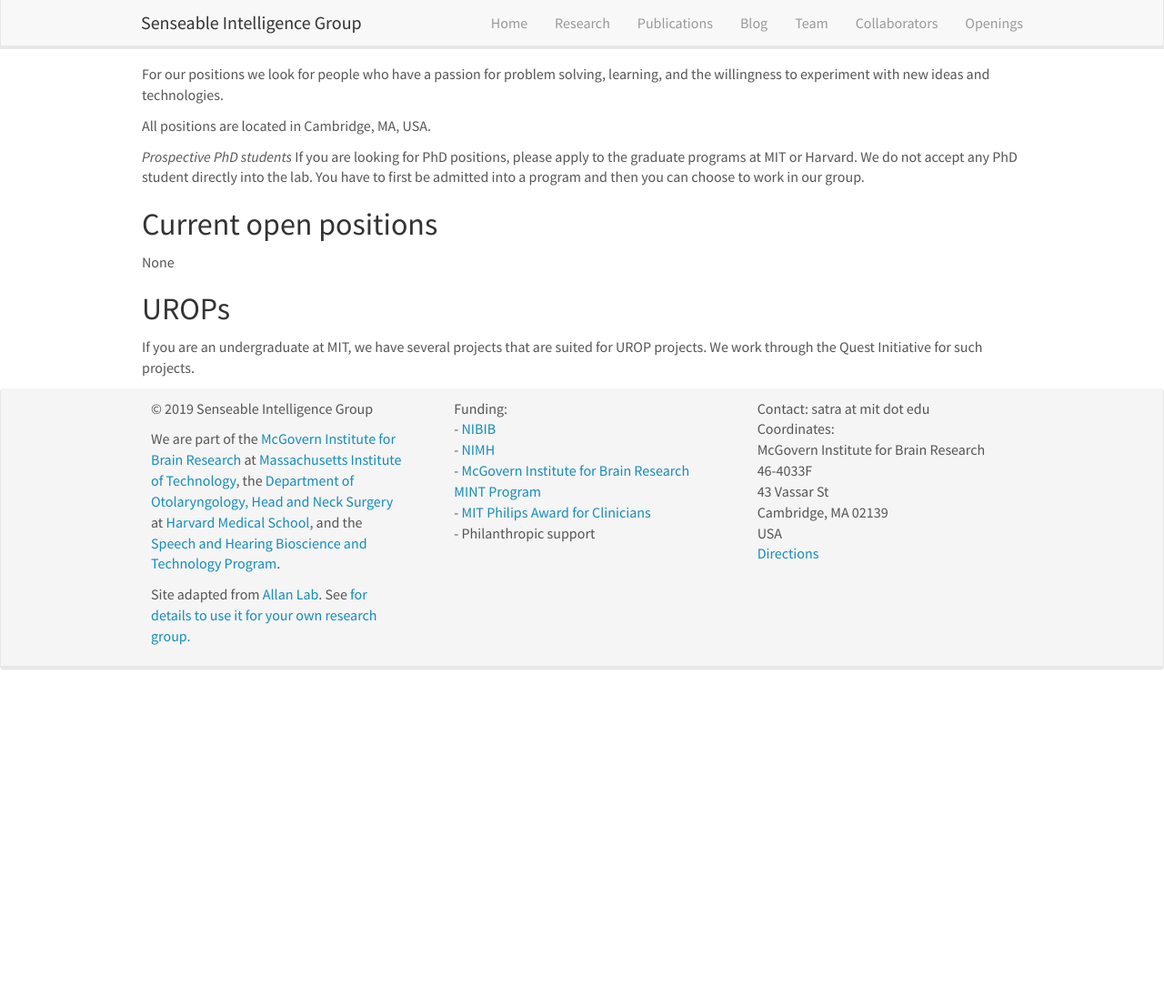
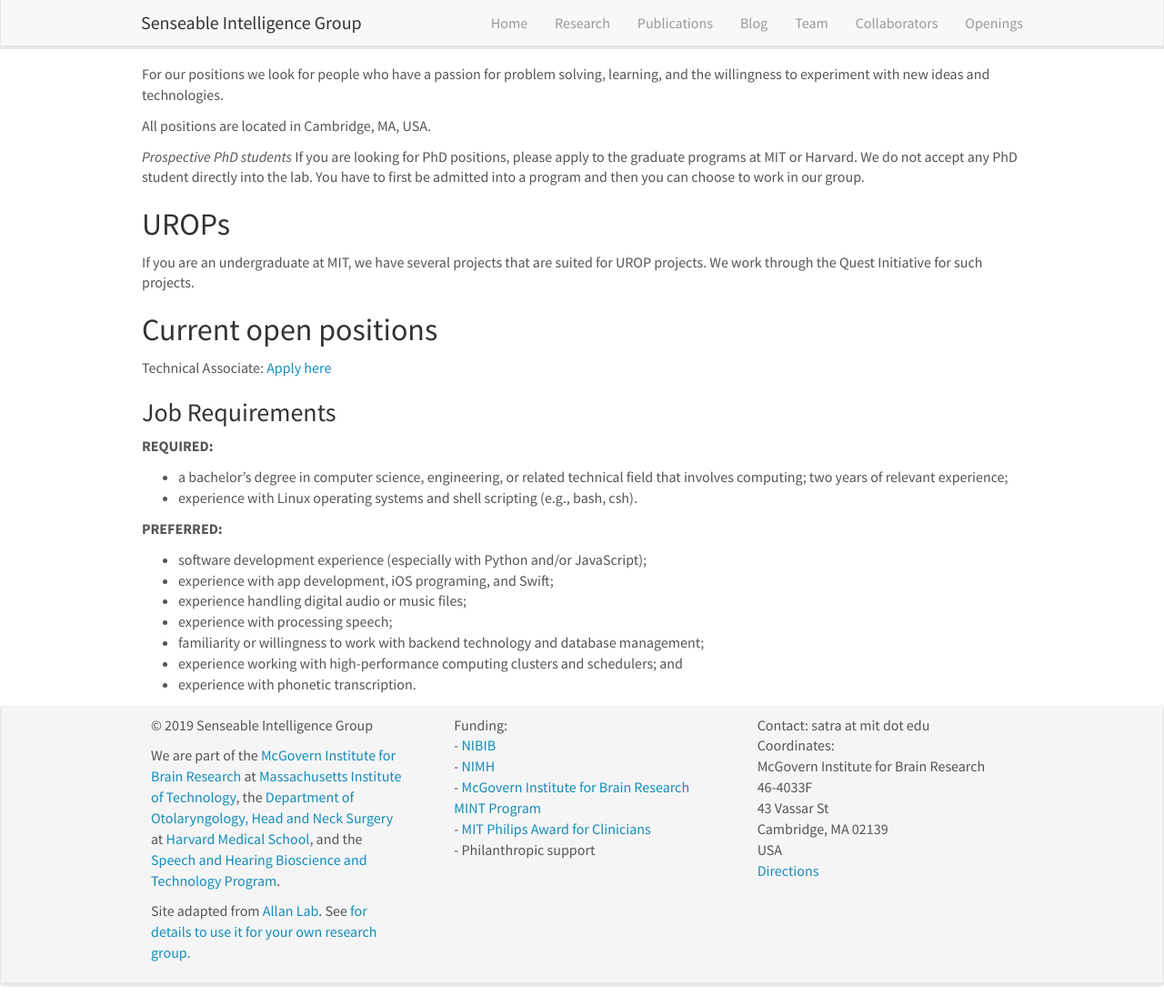
Before and after one commit to sensein/group, a Jekyll site: the page built from _pages/openings.md, in a window 1280 px wide and 1106 px high. Shown: the whole window at 91% size. Built offline with Jekyll 4.4.1, drawn with Linux system fonts in a browser that asks for light colours; nearby versions of some CDN libraries.

Commit message:
add job opening

```diff
--- a/_pages/openings.md
+++ b/_pages/openings.md
@@ -16,10 +16,26 @@
 directly into the lab. You have to first be admitted into a program and then
 you can choose to work in our group.
 
-## Current open positions
-
-None
-
 ## UROPs
 If you are an undergraduate at MIT, we have several projects that are suited for
 UROP projects. We work through the Quest Initiative for such projects.
+
+## Current open positions
+
+Technical Associate: [Apply here](https://careers.peopleclick.com/careerscp/client_mit/external/jobDetails/jobDetail.html?jobPostId=21653&localeCode=en-us)
+
+### Job Requirements
+
+**REQUIRED:**
+- a bachelor's degree in computer science, engineering, or related technical
+  field that involves computing; two years of relevant experience;
+- experience with Linux operating systems and shell scripting (e.g., bash, csh).
+
+**PREFERRED:**
+- software development experience (especially with Python and/or JavaScript);
+- experience with app development, iOS programing, and Swift;
+- experience handling digital audio or music files;
+- experience with processing speech;
+- familiarity or willingness to work with backend technology and database management;
+- experience working with high-performance computing clusters and schedulers; and
+- experience with phonetic transcription.
```
